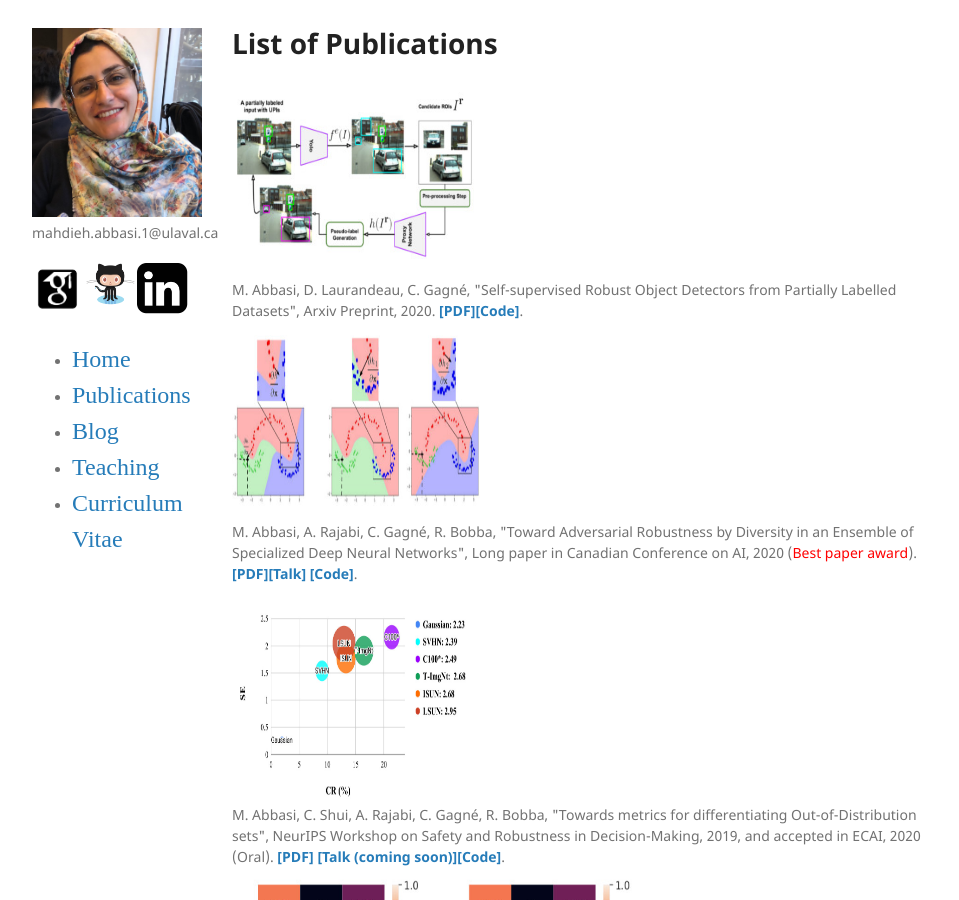
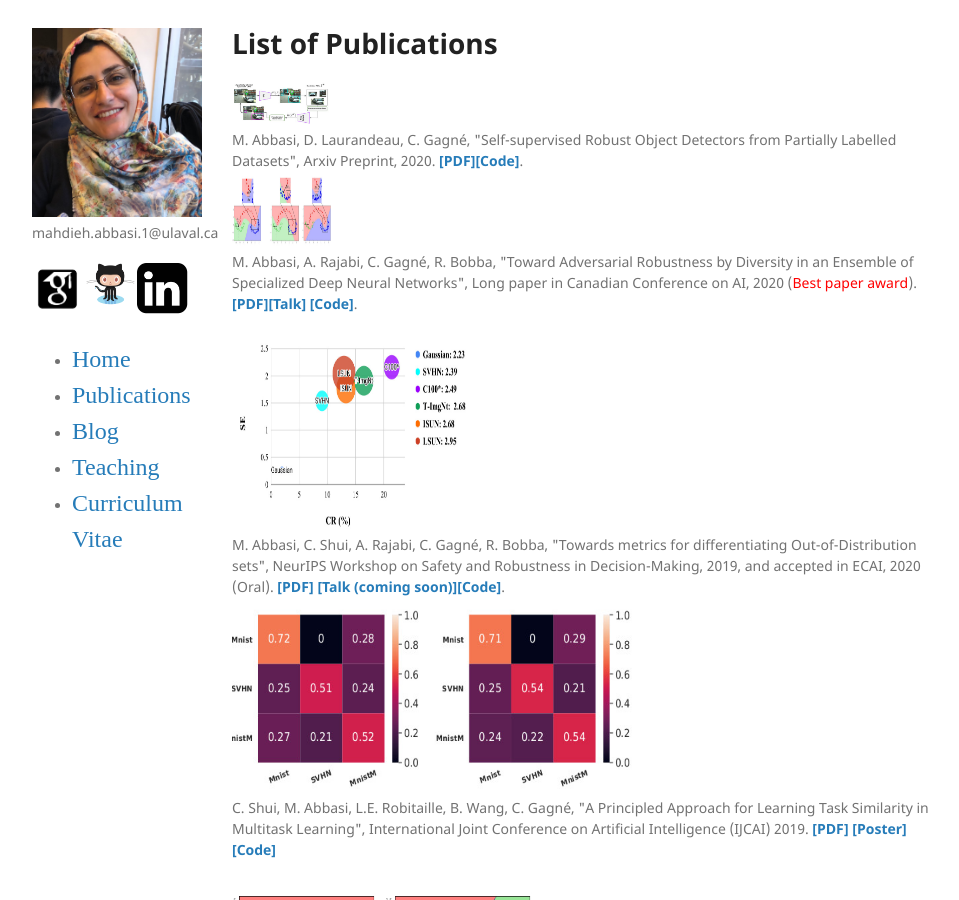
Before and after one commit to mahdaneh/mahdaneh.github.io, a Jekyll site: the page built from publications.html, in a window 1280 px wide and 900 px high. Shown: the whole window, without its empty margins (158-1117 px from the left). Built offline with Jekyll 4.4.1, drawn with Linux system fonts in a browser that asks for light colours.

Commit message:
Update publications.html

```diff
--- a/publications.html
+++ b/publications.html
@@ -7,7 +7,7 @@
 <h1 id="list-of-publications">List of Publications</h1>
 <div class="parent">
 <div class="img">
-<img width="250" height="200" style="vertical-align:middle" src="/images/Our_proposal.jpg"/>
+<img width="100" height="50" style="vertical-align:middle" src="/images/Our_proposal.jpg"/>
 </div>
 <div class="text">
 M. Abbasi, D. Laurandeau, C. Gagné, &quot;Self-supervised Robust Object Detectors from Partially Labelled Datasets&quot;, Arxiv Preprint, 2020. <span style="font-weight: bold"><a href="https://arxiv.org/abs/2005.11549">[PDF]</a><a href="">[Code]</a></span>.
@@ -15,7 +15,7 @@
 </div>
 <div class="parent">
 <div class="img">
-<img width="250" height="200" style="vertical-align:middle" src="/images/Ensemble.jpg"/>
+<img width="100" height="80" style="vertical-align:middle" src="/images/Ensemble.jpg"/>
 </div>
 <div class="text">
 <p>M. Abbasi, A. Rajabi, C. Gagné, R. Bobba, &quot;Toward Adversarial Robustness by Diversity in an Ensemble of Specialized Deep Neural Networks&quot;, Long paper in Canadian Conference on AI, 2020 (<a href="https://www.caiac.ca/en/conferences/canadianai-2020/home"><span style="color: red">Best paper award</span></a>). <span style="font-weight: bold"><a href="https://arxiv.org/pdf/2005.08321.pdf">[PDF]</a><a href="https://youtu.be/qFrkUeBjTMA">[Talk]</a> <a href="">[Code]</a></span>.</p>
```
